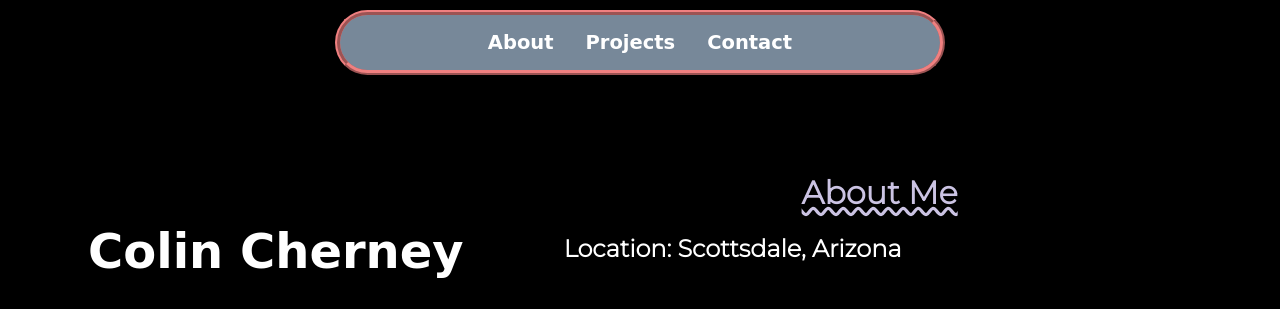
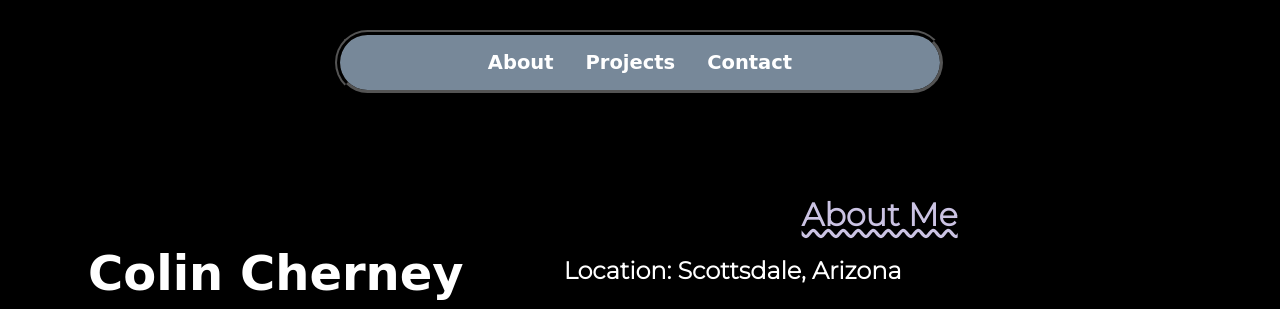
Before and after one commit to colincherney/colin-cherney-website, a plain HTML site: page index.html in a window 1280 px wide. Shown: the top 309 px of the page. Drawn offline with nearby package versions, Linux system fonts and the light colour scheme; a web font is replaced by a local one.

Commit message:
changed some styling

```diff
--- a/desktop.css
+++ b/desktop.css
@@ -16,11 +16,12 @@ body {
   font-family: "Lumanosimo", cursive;
   position: sticky;
   top: 10px;
-  background-color: lightslategray;
+  background: lightslategray;
   border-radius: 100px;
-  border: lightcoral 5px ridge;
+  border: black 5px ridge;
   margin: auto;
   width: 600px;
+  margin-top: 30px;
 }
 
 .name {
--- a/index.html
+++ b/index.html
@@ -225,5 +225,6 @@
       <p>&copy 2023 Colin Cherney. All rights reserved.</p>
     </footer>
     <script src="script.js"></script>
+    <script src="https://code.jquery.com/jquery-3.7.0.min.js"></script>
   </body>
 </html>
--- a/phone.css
+++ b/phone.css
@@ -20,7 +20,8 @@ body {
   border-radius: 100px;
   margin: auto;
   width: 350px;
-  border: lightcoral 5px ridge;
+  border: black 5px ridge;
+  margin-top: 30px;
 }
 
 .name {
--- a/tablet.css
+++ b/tablet.css
@@ -20,7 +20,8 @@ body {
   border-radius: 100px;
   margin: auto;
   width: 600px;
-  border: lightcoral 5px ridge;
+  border: black 5px ridge;
+  margin-top: 30px;
 }
 
 .name {
```
